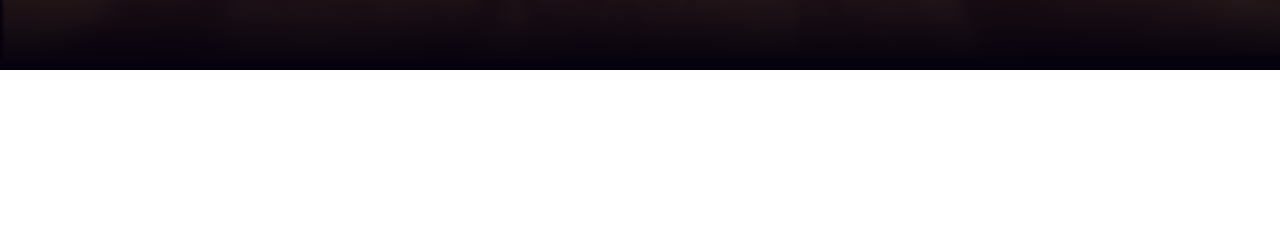
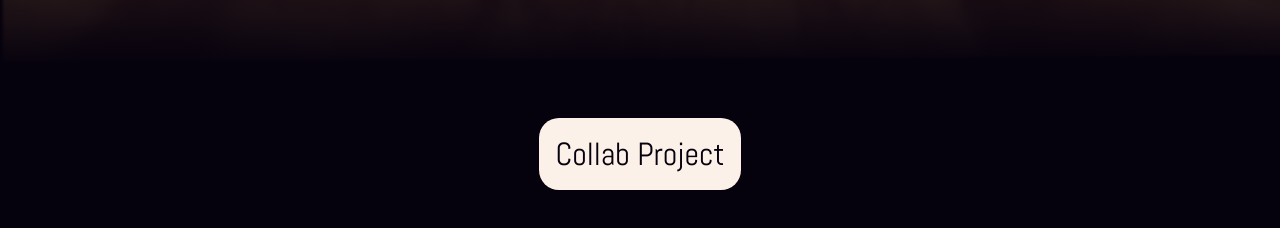
Before and after one commit to Ashen-Software/nsac, a React (Vite) app: page /visualization in a window 1280 px wide. Shown: the part 1116-1344 px from the top of the page. Before the commit the page ends 1186 px from the top, so only its background shows below. Built offline with nearby package versions, Linux system fonts and the light colour scheme; a web font is replaced by a local one.

Commit message:
el mlp boton

```diff
--- a/src/views/Visualization/Visualization.jsx
+++ b/src/views/Visualization/Visualization.jsx
@@ -13,6 +13,9 @@ function Visualization(){
         <div className="imagen-con-gradiente">
         <img className="arena" src={sand1} alt="arena" />
       </div>
+
+
+      <div className='lk'><a href="https://colab.research.google.com/drive/1HR_AXWcHs-SpjC4-klTDPcBCw2qDsqC-?usp=sharing" className='link'>Collab Project</a></div>
     </div>)
 
 }
--- a/src/views/Visualization/visualization.css
+++ b/src/views/Visualization/visualization.css
@@ -1,5 +1,8 @@
+
+@import url('https://fonts.googleapis.com/css2?family=Abel&display=swap');
 .imagen-con-gradiente {
     position: relative;
+
     .arena{
         width: 100%;
     }
@@ -21,3 +24,24 @@
 .everything{
     background-color: #05010D;
 }
+
+
+.link{
+    margin:auto;
+    text-decoration: none;
+    background-color:  #FCF1E8 ;
+    color: #05010D;
+    border-radius: 20px;
+    font-size: 2rem;
+    padding: 1rem;
+    z-index: 2;
+    font-family: 'Abel', sans-serif;
+    cursor: pointer;
+}
+
+.lk{
+    display: flex;
+    justify-content: center;
+    padding: 3rem;
+
+}
```
